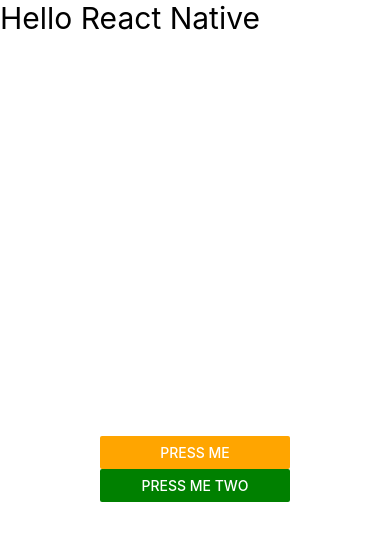
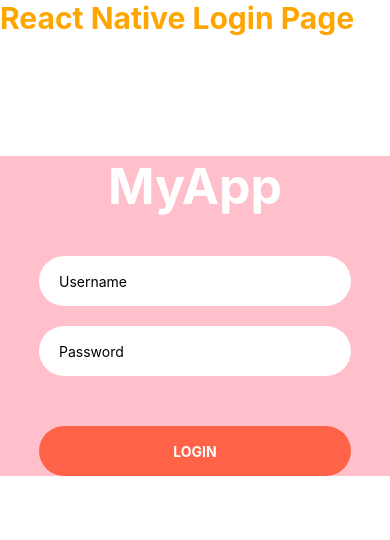
Before and after one commit to suraj480/reactNativeFirstProject, a React Native app: screen / in a window 390 px wide. Shown: the top 540 px of the page. Built offline with nearby package versions, Linux system fonts and the light colour scheme.

Commit message:
login page

```diff
--- a/App.js
+++ b/App.js
@@ -1,32 +1,51 @@
 import React, {useState} from 'react';
 // eslint-disable-next-line prettier/prettier
-import {View, Text, Button} from 'react-native';
+import {View, Text, Button,TextInput} from 'react-native';
+
+
+import LoginScreen from './LoginScreen';
+
 
 const App = () => {
   let data = 100;
+  const [name, setName] = useState('')
   const [number, setNumber] = useState(200);
   const buttonOne = () => {
     let sum = data + 10;
     setNumber(number + 10);
     console.warn('Function called' + ' ' + sum + ' ' + number);
   };
-  const buttonTwo = a => {
+  const buttonTwo = (a) => {
     let subtract = data - 5;
     setNumber(number - 5);
     console.warn(a + ' ' + subtract + ' ' + number);
   };
   return (
     <View>
+      <Text style={{fontSize:30,color:'orange',fontWeight:'bold'}}>React Native Login Page</Text>
+      <LoginScreen/>
+    {/* <View >
+      <Text style={{ fontSize: 30 }}>Handle Text Input</Text>
+      <Text style={{ fontSize: 30 }}>Your name is :{name}</Text>
+      <TextInput
+
+        onChange={(text)=>setName(text)}
+        placeholder='Enter your name'
+
+      />
+      <Button title='Clear Input value' onPress={()=>setName('')}/>
+    </View>
       <Text style={{fontSize: 30}}>Hello React Native</Text>
       <View style={{marginHorizontal: 100, marginTop: 400}}>
         <Button title="Press me" onPress={buttonOne} color="#FFA500"></Button>
         <Button
           title="Press me two"
           onPress={() => buttonTwo('data from button two')}
-          color="green"></Button>
-      </View>
+          color="red"></Button>
+      </View> */}
     </View>
   );
 };
 
+
 export default App;
--- /dev/null
+++ b/LoginScreen.jsx
@@ -0,0 +1,84 @@
+import React, { useState } from 'react';
+import { View, Text, TextInput, TouchableOpacity, StyleSheet } from 'react-native';
+
+const LoginScreen = () => {
+  const [username, setUsername] = useState('');
+  const [password, setPassword] = useState('');
+
+  const handleLogin = () => {
+    // Implement your login logic here
+    console.log('Username:', username);
+    console.log('Password:', password);
+    // Example: You might want to call an authentication function
+  };
+
+  return (
+    <View style={styles.container}>
+      <Text style={styles.logo}>MyApp</Text>
+      <View style={styles.inputView}>
+        <TextInput
+          style={styles.inputText}
+          placeholder="Username"
+          placeholderTextColor="black"
+          onChangeText={text => setUsername(text)}
+        />
+      </View>
+      <View style={styles.inputView}>
+        <TextInput
+          style={styles.inputText}
+          placeholder="Password"
+          placeholderTextColor="black"
+          secureTextEntry={true}
+          onChangeText={text => setPassword(text)}
+        />
+      </View>
+      <TouchableOpacity style={styles.loginBtn} onPress={handleLogin}>
+        <Text style={styles.loginText}>LOGIN</Text>
+      </TouchableOpacity>
+    </View>
+  );
+};
+
+const styles = StyleSheet.create({
+  container: {
+    flex: 1,
+    backgroundColor: 'pink',
+    alignItems: 'center',
+    justifyContent: 'center',
+    marginTop:120
+  },
+  logo: {
+    fontWeight: 'bold',
+    fontSize: 50,
+    color: '#ffffff',
+    marginBottom: 40,
+  },
+  inputView: {
+    width: '80%',
+    backgroundColor: '#ffffff',
+    borderRadius: 25,
+    height: 50,
+    marginBottom: 20,
+    justifyContent: 'center',
+    padding: 20,
+  },
+  inputText: {
+    height: 50,
+    color: 'black',
+  },
+  loginBtn: {
+    width: '80%',
+    backgroundColor: '#FF6347',
+    borderRadius: 25,
+    height: 50,
+    alignItems: 'center',
+    justifyContent: 'center',
+    marginTop: 30,
+  },
+  loginText: {
+    color: 'white',
+    fontWeight: 'bold',
+  },
+});
+
+export default LoginScreen;
--- a/package.json
+++ b/package.json
@@ -10,8 +10,12 @@
     "test": "jest"
   },
   "dependencies": {
+    "@react-native-community/masked-view": "^0.1.11",
+    "@react-navigation/native": "^6.1.17",
     "react": "18.2.0",
-    "react-native": "^0.74.0"
+    "react-native": "^0.74.0",
+    "react-native-gesture-handler": "^2.16.1",
+    "react-native-safe-area-context": "^4.10.1"
   },
   "devDependencies": {
     "@babel/core": "^7.20.0",
```
Also changed, not shown: 2 other files (tests, documents, lock files or other folders).
